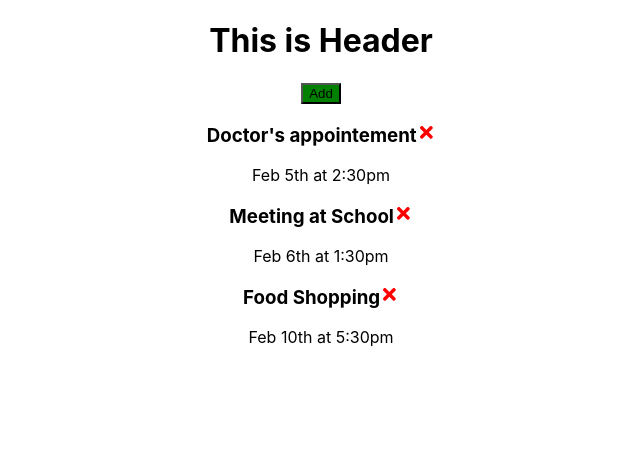
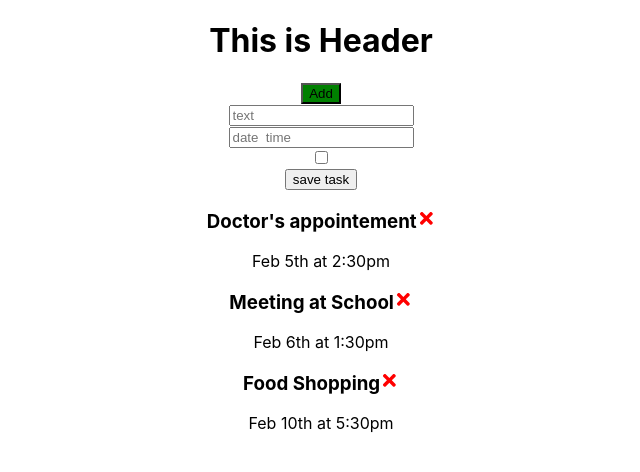
Before and after one commit to Jmagero/task-tracker, a React (Create React App) app: page / in a window 1280 px wide. Shown: the top 472 px of the page, without its empty margins (319-959 px from the left). Built offline with nearby package versions, Linux system fonts and the light colour scheme.

Commit message:
Add AddTask component

```diff
--- a/src/App.js
+++ b/src/App.js
@@ -2,6 +2,7 @@ import './App.css';
 import { useState } from "react"
 import { Header } from './components/Header';
 import { Tasks } from './components/Tasks';
+import { AddTask } from './components/AddTask';
 
 function App() {
   const [tasks , setTask] = useState(
@@ -25,10 +26,14 @@ function App() {
     },
    ]);
 
+   const addTask = (task) =>{
+     const id = Math.floor(Math.random() *10000) + 1
+     const newTask = {id, ...task}
+     setTask([...tasks, newTask])
+   }
    const deleteTask = (id) =>{
      setTask(tasks.filter( (task) => task.id !== id))
    }
-
    const toggleReminder = (id) =>{
      setTask(tasks.map( task =>
        task.id === id ? {...task, reminder: !task.reminder}
@@ -38,6 +43,7 @@ function App() {
   return (
     <div className="App">
       <Header />
+      <AddTask addTask={addTask}/>
       <Tasks tasks={tasks} onDelete={deleteTask} toggle={toggleReminder}/>
     </div>
   );
```
